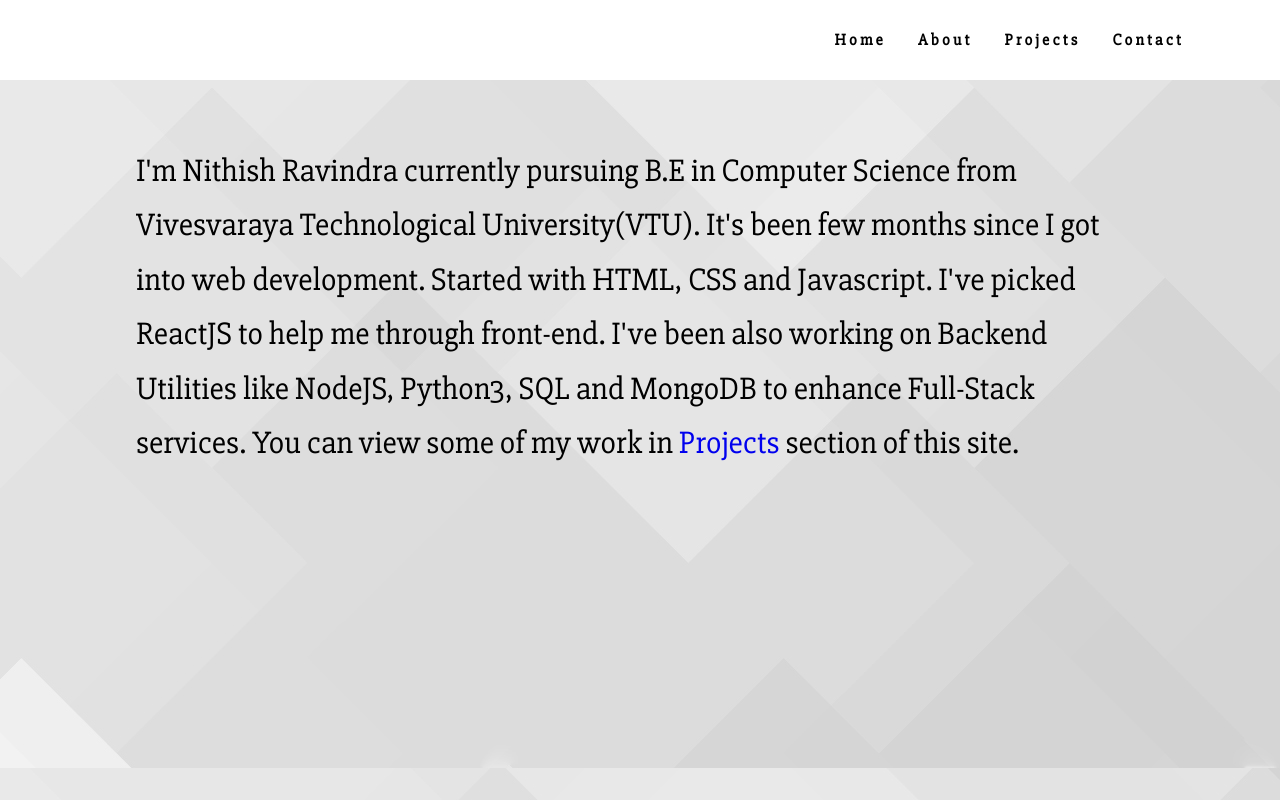
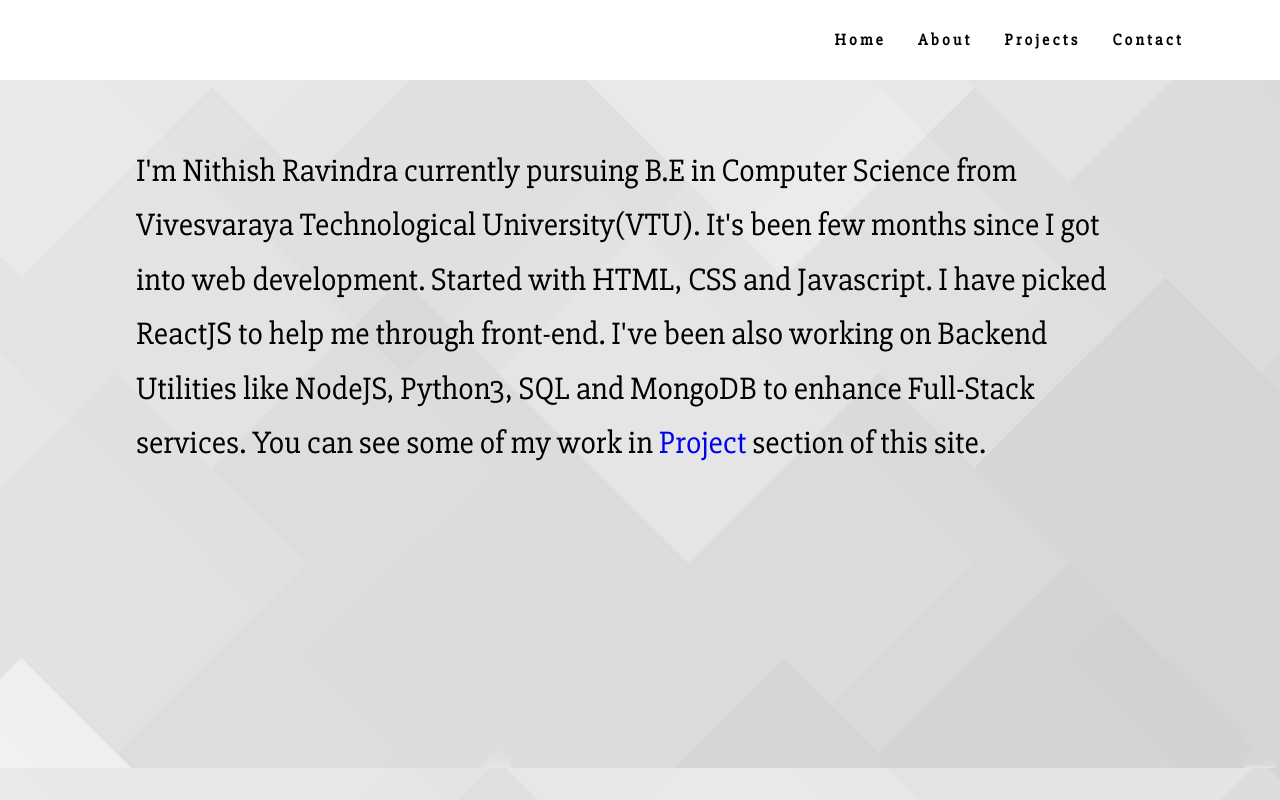
Before and after one commit to Nithishravindra/mywebpage, a Gatsby site: page /about in a window 1280 px wide. Built offline with nearby package versions, Linux system fonts and the light colour scheme; Gatsby itself is replaced by a stand-in of ours.

Commit message:
fixed typo in about

```diff
--- a/src/pages/about.js
+++ b/src/pages/about.js
@@ -8,14 +8,13 @@
       <p>
         I'm Nithish Ravindra currently pursuing B.E in Computer Science from
         Vivesvaraya Technological University(VTU). It's been few months since I
-        got into web development. Started with HTML, CSS and Javascript. I've
+        got into web development. Started with HTML, CSS and Javascript. I have
         picked ReactJS to help me through front-end. I've been also working on
         Backend Utilities like NodeJS, Python3, SQL and MongoDB to enhance
-        Full-Stack services. You can view some of my work in{' '}
-        <Link to="/projects">Projects</Link> section of this site.
+        Full-Stack services. You can see some of my work in{' '}
+        <Link to="/projects">Project</Link> section of this site.
       </p>
     </div>
-    <div></div>
   </Layout>
 )
 
```
